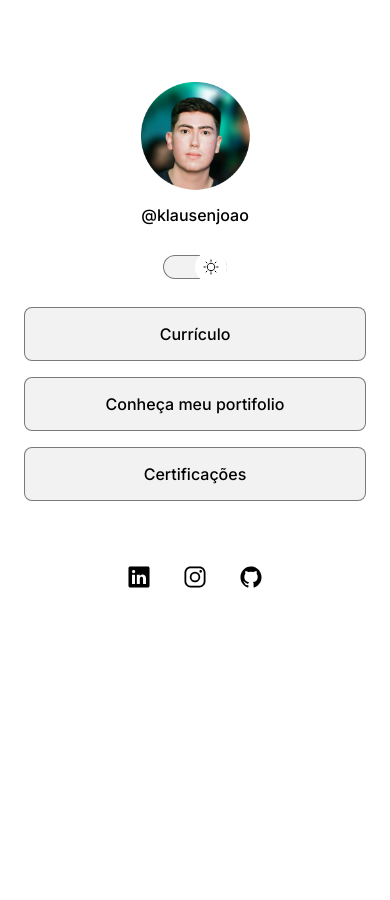
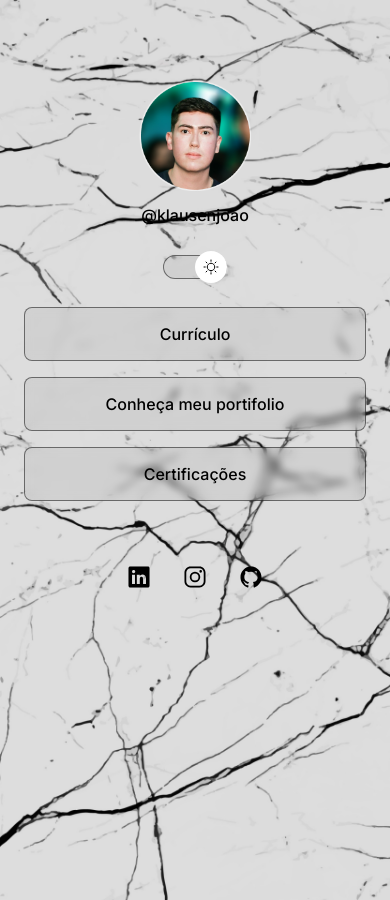
Before and after one commit to klausenjoao/ProjetoDevLinks, a plain HTML site: page index.html in a window 390 px wide. Both pictures are taken after a click on the element 195 px from the left and 267 px from the top of the page. Drawn offline with nearby package versions, Linux system fonts and the light colour scheme.

Commit message:
Commit Light mode Mobile

```diff
--- a/style.css
+++ b/style.css
@@ -16,7 +16,7 @@
 
 .light {
   --text-color: black;
-  --bg-url: url(./assets/bg-mobile-light.jpg);
+  --bg-url: url(./assets/bg-mobile-white.jpg);
   --stroke-color: rgba(0, 0, 0, 0.5);
   --surface-color: rgba(0, 0, 0, 0.05);
   --surface-color-hover: rgba(0, 0, 0, 0.02);
```
